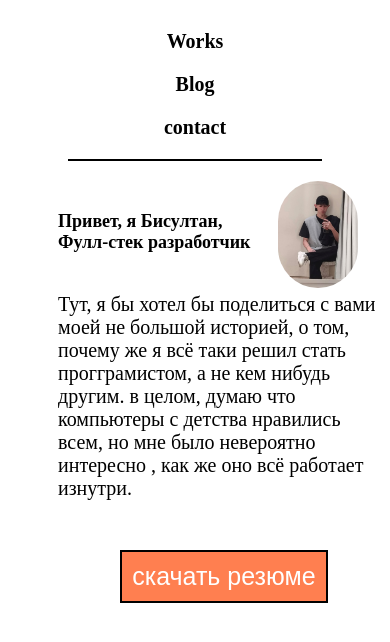
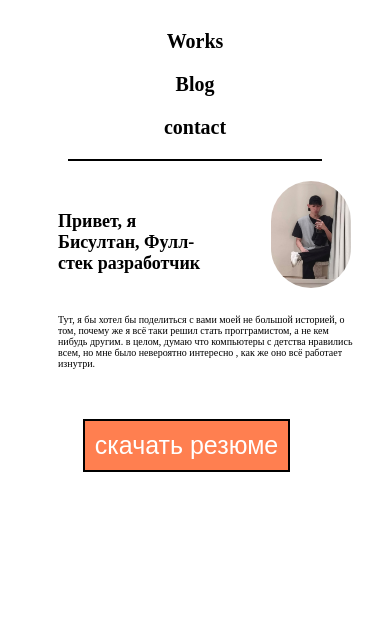
Before and after one commit to bisltn/bisltn.github.io, a plain HTML site: page index.html in a window 390 px wide. Drawn offline with Linux system fonts and the light colour scheme.

Commit message:
changed the font size of abou me

```diff
--- a/css.css
+++ b/css.css
@@ -75,7 +75,7 @@ img{
     .content{
         font-size: 18px;
         font-weight: 700;
-        width: 180%;
+        width: 160%;
     }
     .base{
         margin: 50px;
@@ -90,8 +90,9 @@ img{
     .aboutme{
         margin-top: 40px;
         width: 290%;
+        font-size: 10px;
     }
     .butt{
-        margin-left: 30%;
+        margin-left: 20%;
     }
 }
```
Also changed, not shown: index.html (+1 -1 lines).
